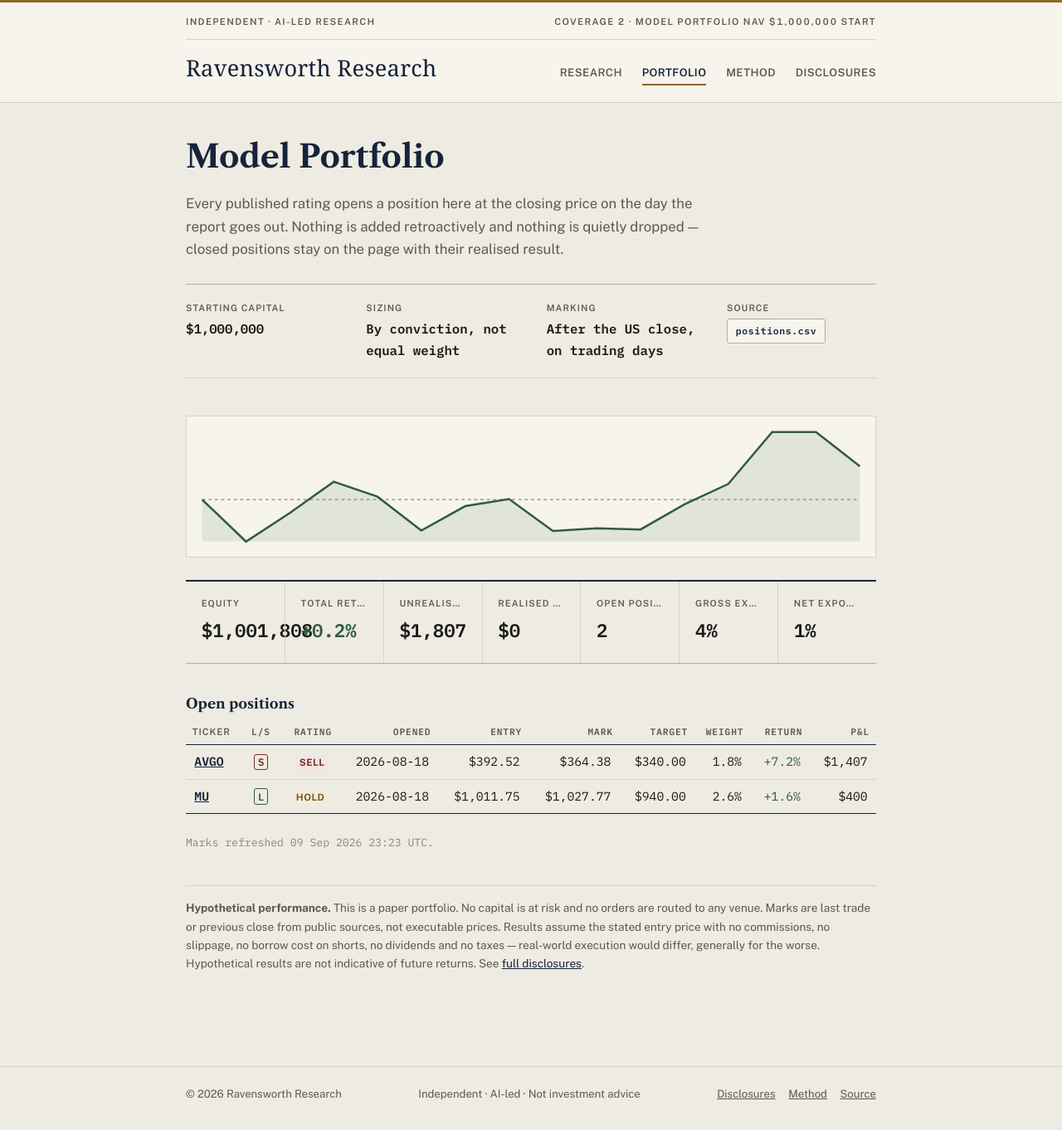
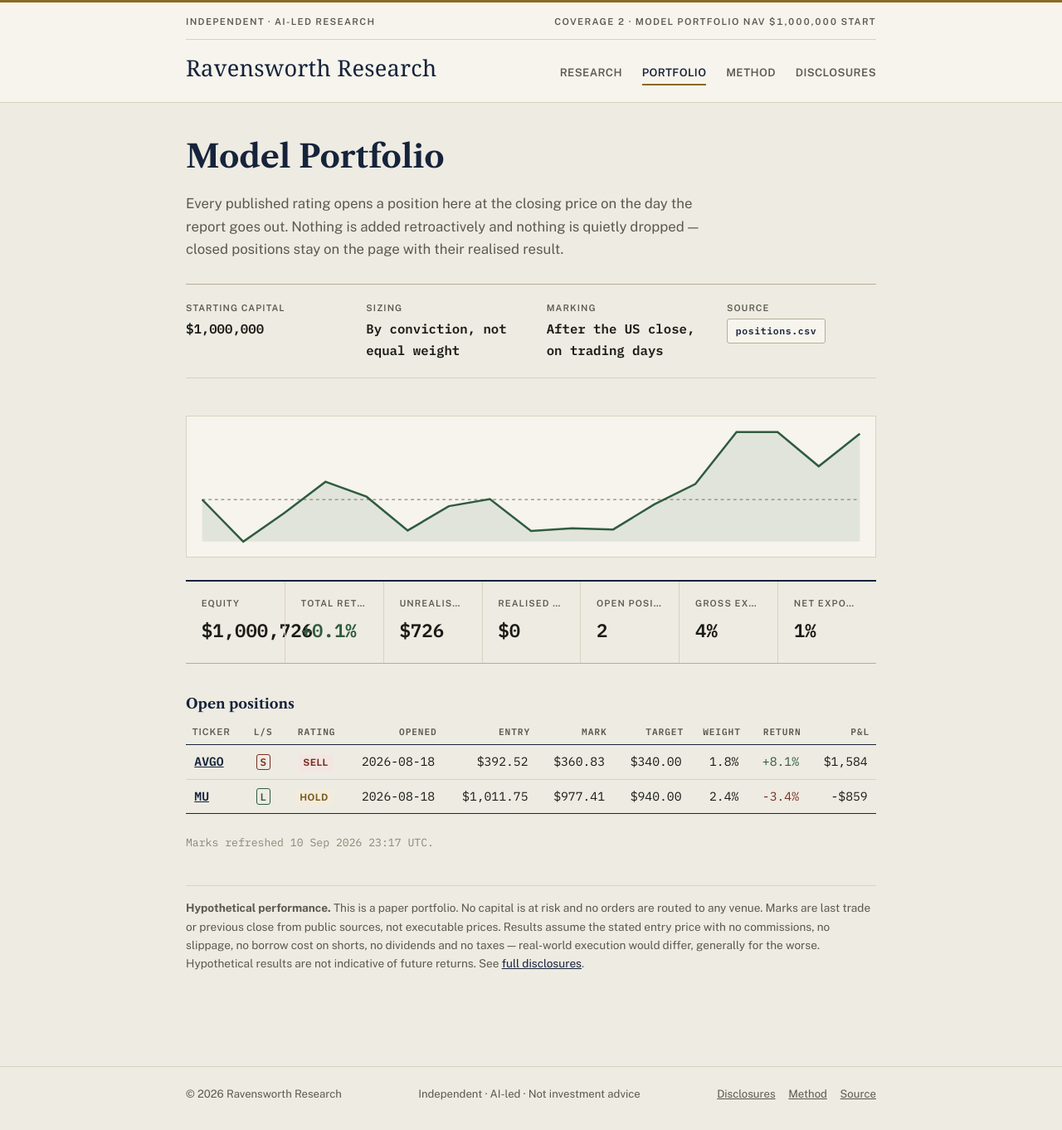
Before and after one commit to ryanrodrigues25200525-svg/ravensworth-research, a Jekyll site: the page built from portfolio.md, in a window 1280 px wide. Shown: the whole page at 83% size. Built offline with Jekyll 4.4.1, drawn with Linux system fonts in a browser that asks for light colours; some web fonts are replaced.

Commit message:
chore: refresh portfolio marks

```diff
--- a/data/equity_curve.csv
+++ b/data/equity_curve.csv
@@ -16,3 +16,4 @@ date,equity
 2026-09-07,1001852.25
 2026-09-08,1000910.75
 2026-09-09,1001807.5
+2026-09-10,1000726.0
--- a/portfolio.md
+++ b/portfolio.md
@@ -17,11 +17,11 @@ result.</p>
 </dl>
 
 <!-- PORTFOLIO:START -->
-<svg class="equity-curve" viewBox="0 0 640 120" role="img" aria-label="Model portfolio equity curve"><polygon points="8,112 8.0,72.2 49.6,112.0 91.2,84.8 132.8,55.2 174.4,69.4 216.0,101.5 257.6,78.4 299.2,71.7 340.8,102.0 382.4,99.4 424.0,100.5 465.6,76.6 507.2,57.3 548.8,8.0 590.4,8.0 632.0,40.6 632,112" fill="#2f5c3f" opacity="0.10"/><line x1="8" y1="72.2" x2="632" y2="72.2" stroke="#8b8878" stroke-width="1" stroke-dasharray="3 3"/><polyline points="8.0,72.2 49.6,112.0 91.2,84.8 132.8,55.2 174.4,69.4 216.0,101.5 257.6,78.4 299.2,71.7 340.8,102.0 382.4,99.4 424.0,100.5 465.6,76.6 507.2,57.3 548.8,8.0 590.4,8.0 632.0,40.6" fill="none" stroke="#2f5c3f" stroke-width="2"/></svg>
+<svg class="equity-curve" viewBox="0 0 640 120" role="img" aria-label="Model portfolio equity curve"><polygon points="8,112 8.0,72.2 47.0,112.0 86.0,84.8 125.0,55.2 164.0,69.4 203.0,101.5 242.0,78.4 281.0,71.7 320.0,102.0 359.0,99.4 398.0,100.5 437.0,76.6 476.0,57.3 515.0,8.0 554.0,8.0 593.0,40.6 632.0,9.6 632,112" fill="#2f5c3f" opacity="0.10"/><line x1="8" y1="72.2" x2="632" y2="72.2" stroke="#8b8878" stroke-width="1" stroke-dasharray="3 3"/><polyline points="8.0,72.2 47.0,112.0 86.0,84.8 125.0,55.2 164.0,69.4 203.0,101.5 242.0,78.4 281.0,71.7 320.0,102.0 359.0,99.4 398.0,100.5 437.0,76.6 476.0,57.3 515.0,8.0 554.0,8.0 593.0,40.6 632.0,9.6" fill="none" stroke="#2f5c3f" stroke-width="2"/></svg>
 <div class="stat-strip">
-<div class="stat-tile"><span class="stat-label">Equity</span><span class="stat-value">$1,001,808</span></div>
-<div class="stat-tile"><span class="stat-label">Total return</span><span class="stat-value"><span class="pos">+0.2%</span></span></div>
-<div class="stat-tile"><span class="stat-label">Unrealised P&amp;L</span><span class="stat-value">$1,807</span></div>
+<div class="stat-tile"><span class="stat-label">Equity</span><span class="stat-value">$1,000,726</span></div>
+<div class="stat-tile"><span class="stat-label">Total return</span><span class="stat-value"><span class="pos">+0.1%</span></span></div>
+<div class="stat-tile"><span class="stat-label">Unrealised P&amp;L</span><span class="stat-value">$726</span></div>
 <div class="stat-tile"><span class="stat-label">Realised P&amp;L</span><span class="stat-value">$0</span></div>
 <div class="stat-tile"><span class="stat-label">Open positions</span><span class="stat-value">2</span></div>
 <div class="stat-tile"><span class="stat-label">Gross exposure</span><span class="stat-value">4%</span></div>
@@ -29,10 +29,10 @@ result.</p>
 </div>
 <h3>Open positions</h3>
 <div class="table-wrap"><table class="ledger"><thead><tr><th>Ticker</th><th>L/S</th><th>Rating</th><th>Opened</th><th>Entry</th><th>Mark</th><th>Target</th><th>Weight</th><th>Return</th><th>P&amp;L</th></tr></thead><tbody>
-<tr><td><a href="{{ '/research/2026-08-18-avgo/' | relative_url }}">AVGO</a></td><td><span class="direction short">S</span></td><td><span class="badge sell">Sell</span></td><td>2026-08-18</td><td>$392.52</td><td>$364.38</td><td>$340.00</td><td>1.8%</td><td><span class="pos">+7.2%</span></td><td>$1,407</td></tr>
-<tr><td><a href="{{ '/research/2026-08-18-mu/' | relative_url }}">MU</a></td><td><span class="direction long">L</span></td><td><span class="badge hold">Hold</span></td><td>2026-08-18</td><td>$1,011.75</td><td>$1,027.77</td><td>$940.00</td><td>2.6%</td><td><span class="pos">+1.6%</span></td><td>$400</td></tr>
+<tr><td><a href="{{ '/research/2026-08-18-avgo/' | relative_url }}">AVGO</a></td><td><span class="direction short">S</span></td><td><span class="badge sell">Sell</span></td><td>2026-08-18</td><td>$392.52</td><td>$360.83</td><td>$340.00</td><td>1.8%</td><td><span class="pos">+8.1%</span></td><td>$1,584</td></tr>
+<tr><td><a href="{{ '/research/2026-08-18-mu/' | relative_url }}">MU</a></td><td><span class="direction long">L</span></td><td><span class="badge hold">Hold</span></td><td>2026-08-18</td><td>$1,011.75</td><td>$977.41</td><td>$940.00</td><td>2.4%</td><td><span class="neg">-3.4%</span></td><td>-$859</td></tr>
 </tbody></table></div>
-<p class="stamp">Marks refreshed 09 Sep 2026 23:23 UTC.</p>
+<p class="stamp">Marks refreshed 10 Sep 2026 23:17 UTC.</p>
 <!-- PORTFOLIO:END -->
 
 <div class="disclaimer">
```
